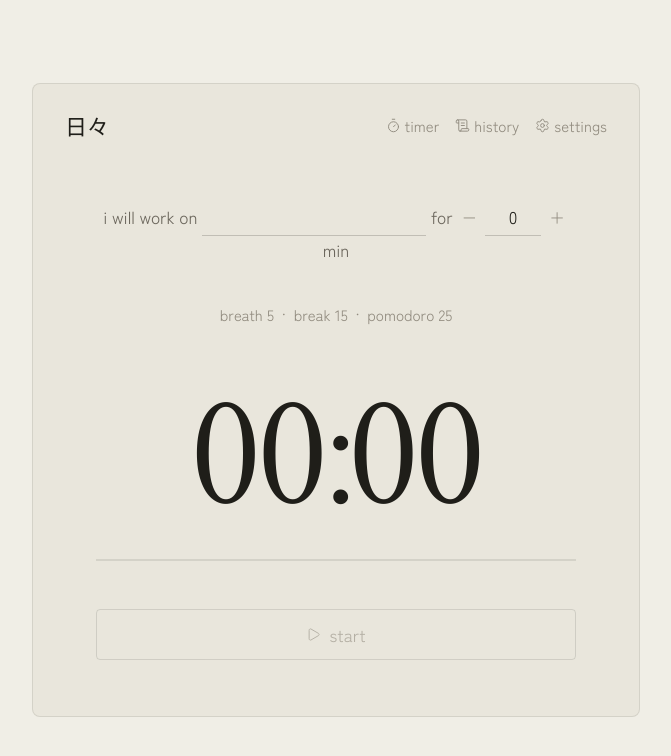
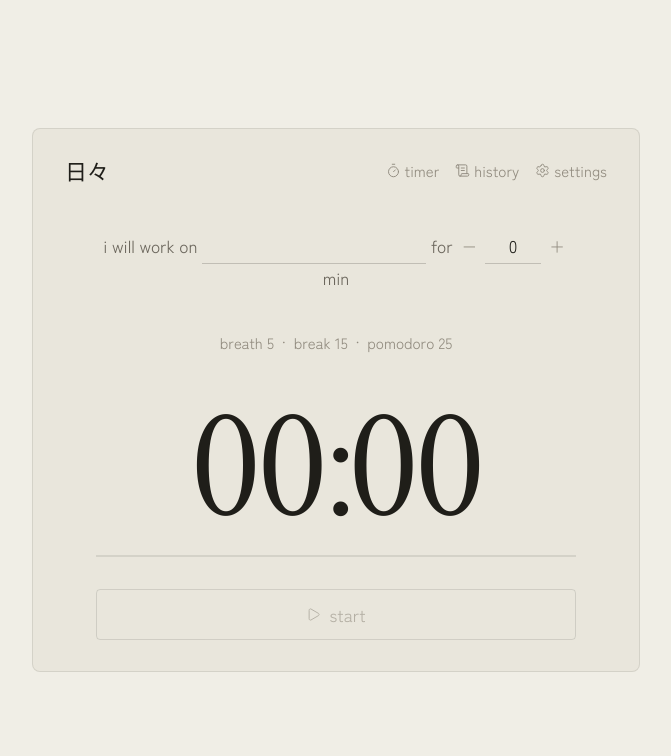
Before and after one commit to kyohenrique/hibi-task, a Next.js app: page / in a window 1280 px wide. Shown: the top 756 px of the page, without its empty margins (304-975 px from the left). Built offline with nearby package versions, Linux system fonts and the light colour scheme.

Commit message:
feat: fix card height and scroll history internally
Co-Authored-By: Claude Fable 5 <noreply@anthropic.com>

```diff
--- a/src/app/layout.module.css
+++ b/src/app/layout.module.css
@@ -14,11 +14,17 @@
    fundo (no sumi, tinta um degrau mais clara), borda hairline e respiro
    interno generoso. A altura mínima evita que a troca de página faça o
    cartão pulsar de tamanho. */
+/* Altura FIXA: o cartão é um objeto de tamanho constante, igual no timer
+   e no histórico — quem rola é o conteúdo de dentro, nunca a página.
+   O max-height é a trava para telas baixas: em vez de o cartão furar a
+   janela e trazer a rolagem de volta pela porta dos fundos, ele encolhe. */
 .card {
   width: min(38rem, 100%);
-  min-height: 34rem;
+  height: 34rem;
+  max-height: calc(100dvh - 2 * var(--space-8));
   display: flex;
   flex-direction: column;
+  overflow: hidden;
   background: var(--surface);
   border: var(--hairline) solid var(--line);
   border-radius: var(--radius-lg);
@@ -26,9 +32,14 @@
   transition: background-color var(--dur-slow) var(--ease);
 }
 
-/* O conteúdo da página ocupa o resto do cartão e se centraliza nele. */
+/* O conteúdo da página ocupa o resto do cartão e se centraliza nele.
+   O min-height: 0 é a pegadinha clássica do flexbox: por padrão um
+   filho flex não encolhe abaixo do próprio conteúdo (min-height: auto),
+   e sem isso a rolagem interna do histórico simplesmente não acontece —
+   a lista empurraria o cartão em vez de rolar dentro dele. */
 .card main {
   flex: 1;
+  min-height: 0;
   display: flex;
   flex-direction: column;
   justify-content: center;
--- a/src/components/HistoryList.module.css
+++ b/src/components/HistoryList.module.css
@@ -1,24 +1,56 @@
+/* Ocupa a altura toda do cartão: o rótulo fica parado no topo e só a
+   lista rola. O min-height: 0 aqui tem o mesmo motivo do layout. */
 .stage {
   width: 100%;
   max-width: var(--measure);
+  height: 100%;
+  min-height: 0;
   margin: 0 auto;
   padding: var(--space-4) 0;
+  display: flex;
+  flex-direction: column;
 }
 
+/* Sem tarefas, a mensagem ocupa o lugar da lista e se centraliza nele. */
 .empty {
+  flex: 1;
   display: flex;
   flex-direction: column;
   align-items: center;
+  justify-content: center;
   gap: var(--space-3);
   color: var(--text-faint);
   text-align: center;
-  margin: var(--space-12) 0;
+  margin: 0;
 }
 
+/* A única coisa que rola no app inteiro.
+   O respiro interno (padding vertical) tem exatamente a altura da faixa
+   que dissolve na máscara: no começo da rolagem a faixa está vazia, então
+   nada aparece esmaecido — as linhas só se dissolvem quando entram nela.
+   Sem isso, a primeira tarefa pareceria apagada de propósito. */
 .list {
+  --fade: var(--space-6);
+
   list-style: none;
-  margin: var(--space-6) 0 0;
-  padding: 0;
+  flex: 1;
+  min-height: 0;
+  overflow-y: auto;
+  margin: var(--space-4) 0 0;
+  padding: var(--fade) 0;
+
+  /* barra fina e apagada: a do sistema seria o elemento mais barulhento
+     de toda a interface */
+  scrollbar-width: thin;
+  scrollbar-color: var(--line-strong) transparent;
+
+  mask-image: linear-gradient(
+    to bottom,
+    transparent 0,
+    #000 var(--fade),
+    #000 calc(100% - var(--fade)),
+    transparent 100%
+  );
 }
 
 .item {
--- a/src/components/TimerScreen.module.css
+++ b/src/components/TimerScreen.module.css
@@ -4,6 +4,19 @@
   margin: 0 auto;
   padding: var(--space-6) 0;
   text-align: center;
+}
+
+/* O bloco acima do relógio, com altura reservada: em repouso ele guarda
+   a frase de intenção, a dica e os atalhos; em andamento, só o nome da
+   tarefa. Medindo o mesmo nos dois estados, o relógio (e o traço, e o
+   botão) ficam cravados no lugar quando o timer começa — a troca de
+   protagonista vira transição, não salto.
+   O conteúdo se alinha por baixo, encostado no relógio. */
+.head {
+  min-height: 8.5rem;
+  display: flex;
+  flex-direction: column;
+  justify-content: flex-end;
 }
 
 .intent {
@@ -91,16 +104,15 @@
 
 .taskName {
   display: block;
-  margin-bottom: var(--space-6);
 }
 
 .clock {
   display: block;
-  margin: var(--space-12) 0;
+  margin: var(--space-8) 0;
 }
 
 .stroke {
-  margin-bottom: var(--space-12);
+  margin-bottom: var(--space-8);
 }
 
 .action {
--- a/src/components/TimerScreen.tsx
+++ b/src/components/TimerScreen.tsx
@@ -101,6 +101,13 @@ function SetupView() {
 
   return (
     <section className={styles.stage}>
+      {/*
+        Tudo que fica acima do relógio mora num bloco de altura reservada
+        (ver .head no CSS): aqui são três linhas, na tela em andamento é
+        só o nome da tarefa. Como o bloco mede o mesmo nos dois casos, o
+        relógio não pula de lugar quando o timer começa.
+      */}
+      <div className={styles.head}>
         <p className={styles.intent}>
         {t.intentPrefix}{' '}
         <input
@@ -171,6 +178,7 @@ function SetupView() {
           </Fragment>
         ))}
         </div>
+      </div>
 
       <span className={`clock ${styles.clock}`}>{formatClock(previewMs)}</span>
 
@@ -215,7 +223,10 @@ function RunningView({ task }: { task: RunningTask }) {
   // montado no layout. Esta view só exibe.
   return (
     <section className={styles.stage}>
+      {/* Mesmo bloco reservado da tela de repouso — ver .head no CSS. */}
+      <div className={styles.head}>
         <span className={`eyebrow ${styles.taskName}`}>{task.name}</span>
+      </div>
 
       <span className={`clock ${styles.clock}`}>
         {formatClock(remainingMs(task, now))}
```
Lines whose indentation alone changed are shown as unchanged.
